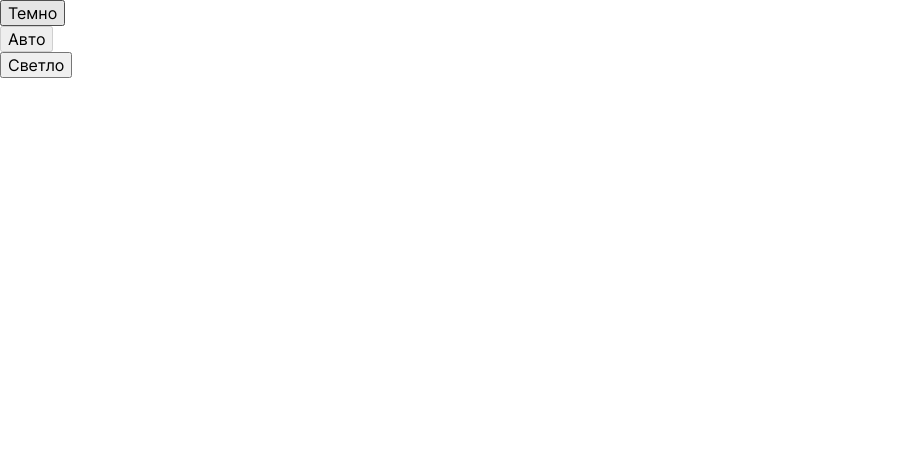
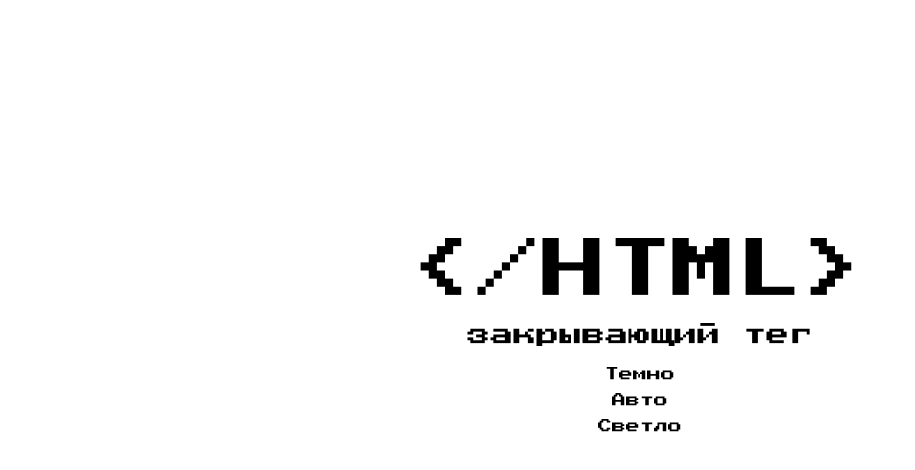
Before and after one commit to Stas-Neshik/zakrivayuschiy-teg-f, a plain HTML site: page index.html in a window 1280 px wide. Shown: the whole page, without its empty margins (0-915 px from the left). Drawn offline with Linux system fonts and the light colour scheme.

Commit message:
npm init

```diff
--- a/index.html
+++ b/index.html
@@ -6,6 +6,7 @@
     <meta name="color-scheme" content="dark light" />
     <title>Закрывающий тег</title>
     <link rel="stylesheet" href="./fonts/fonts.css" />
+    <link rel="shortcut icon" href="./images/favicon.svg" type="image/svg+xml">
     <link rel="stylesheet" href="./styles/variables.css" />
     <link rel="stylesheet" href="./styles/globals.css" />
     <link rel="stylesheet" href="./styles/style.css" />
@@ -15,6 +16,8 @@
   </head>
   <body class="page">
     <header class="header">
+      <h1 class="header__title">&lt;/HTML&gt;</h1>
+      <p class="header__text">закрывающий тег</p>
       <nav class="theme-menu header__theme-menu">
         <!-- Не меняйте разметку этого списка, иначе скрипты перестанут работать -->
         <ul class="theme-menu__list">
@@ -41,7 +44,10 @@
         </ul>
       </nav>
     </header>
-    <main></main>
+    <main>
+
+
+    </main>
     <script src="./scripts/like.js"></script>
   </body>
 </html>
--- a/styles/style.css
+++ b/styles/style.css
@@ -19,3 +19,57 @@
   min-block-size: 100dvb;
   font-family: var(--main-font-family);
 }
+
+.header{
+  margin: 102px auto 108px;
+  max-width: 696px;
+  display: flex;
+  flex-direction: column;
+  align-items: center;
+  background-color: var(--themes-background-color);
+  outline: 2px solid var(--themes-main-color);
+  font-family: var(--additionally-font-family);
+  line-height: normal;
+  font-style: normal;
+}
+
+.header__title{
+  font-size: 65px;
+  font-weight: 400;
+  margin: 136px auto 20px;
+}
+
+.header__text{
+  font-size: 23px;
+  font-weight: 400;
+  margin-block-end: 20px;
+}
+
+.header__theme-menu{
+  font-size: 14px;
+  font-weight: 400;
+  margin-block-end: 25px;
+}
+
+.theme-menu__list{
+  display: flex;
+  flex-direction: column;
+  align-items: center;
+  gap: 10px;
+}
+
+.theme-menu__button{
+  background-color: transparent;
+  border: none;
+}
+
+
+
+
+
+
+
+@media screen and (max-width: 375px) {
+
+
+}
--- a/styles/themes.css
+++ b/styles/themes.css
@@ -6,12 +6,19 @@
 */
 
 :root.theme-dark {
-  --background-color: #000000;
   --themes-main-color: #00CC14;
+  --themes-background-color: #000000;
+  --font-weight-title: 785;
+  --font-weight-content: 465;
+  --background-gradient:
+  repeating-linear-gradient(90deg, #000 0 2px, transparent 2px 4px),
+  repeating-linear-gradient(#000 0 2px, transparent 2px 4px),
+  linear-gradient(#007F0C 0 0.01%, #004306);
 }
 
 .theme-dark{
-  background-color: var(--background-color);
+  background-image: var(--background-gradient);
+  background-size: cover;
 }
 
 
@@ -20,23 +27,48 @@
 
 
   .theme-auto {
-    background-color: var(--background-color);
+    /* background-color: var(--background-color);
+    --themes-main-color: #00CC14;
+    --font-weight-title: 785;
+    --font-weight-content: 465; */
+    --background-gradient:
+    repeating-linear-gradient(90deg, #000 0 2px, transparent 2px 4px),
+    repeating-linear-gradient(#000 0 2px, transparent 2px 4px),
+    linear-gradient(#007F0C 0 0.01%, #004306);
+    background-image: var(--background-gradient);
+    background-size: cover;
   }
 }
 
 :root.theme-light {
-  --background-color: #FFFFFF;
   --themes-main-color: #000;
+  --themes-background-color: #FFFFFF;
+  --font-weight-title: 700;
+  --font-weight-content: 400;
+  --background-gradient:
+  repeating-linear-gradient(90deg, #d3d3d3 0 2px, transparent 2px 4px),
+  repeating-linear-gradient(#d3d3d3 0 2px, transparent 2px 4px),
+  linear-gradient(#e7e7e7 0 0.01%, #1a1a1a);
 }
 
 .theme-light{
-  background-color: var(--background-color);
+  background-image: var(--background-gradient);
+  background-size: cover;
 }
 
 @media (prefers-color-scheme: light) {
 
 
   .theme-auto {
-    background-color: var(--background-color);
+    --themes-main-color: #000;
+    --themes-background-color: #FFFFFF;
+    --font-weight-title: 700;
+    --font-weight-content: 400;
+    --background-gradient:
+    repeating-linear-gradient(90deg, #d3d3d3 0 2px, transparent 2px 4px),
+    repeating-linear-gradient(#d3d3d3 0 2px, transparent 2px 4px),
+    linear-gradient(#e7e7e7 0 0.01%, #1a1a1a);
+    background-image: var(--background-gradient);
+    background-size: cover;
   }
 }
```
Also changed, not shown: images/favicon.svg, images/floppy.svg (deleted), 2 other files.
